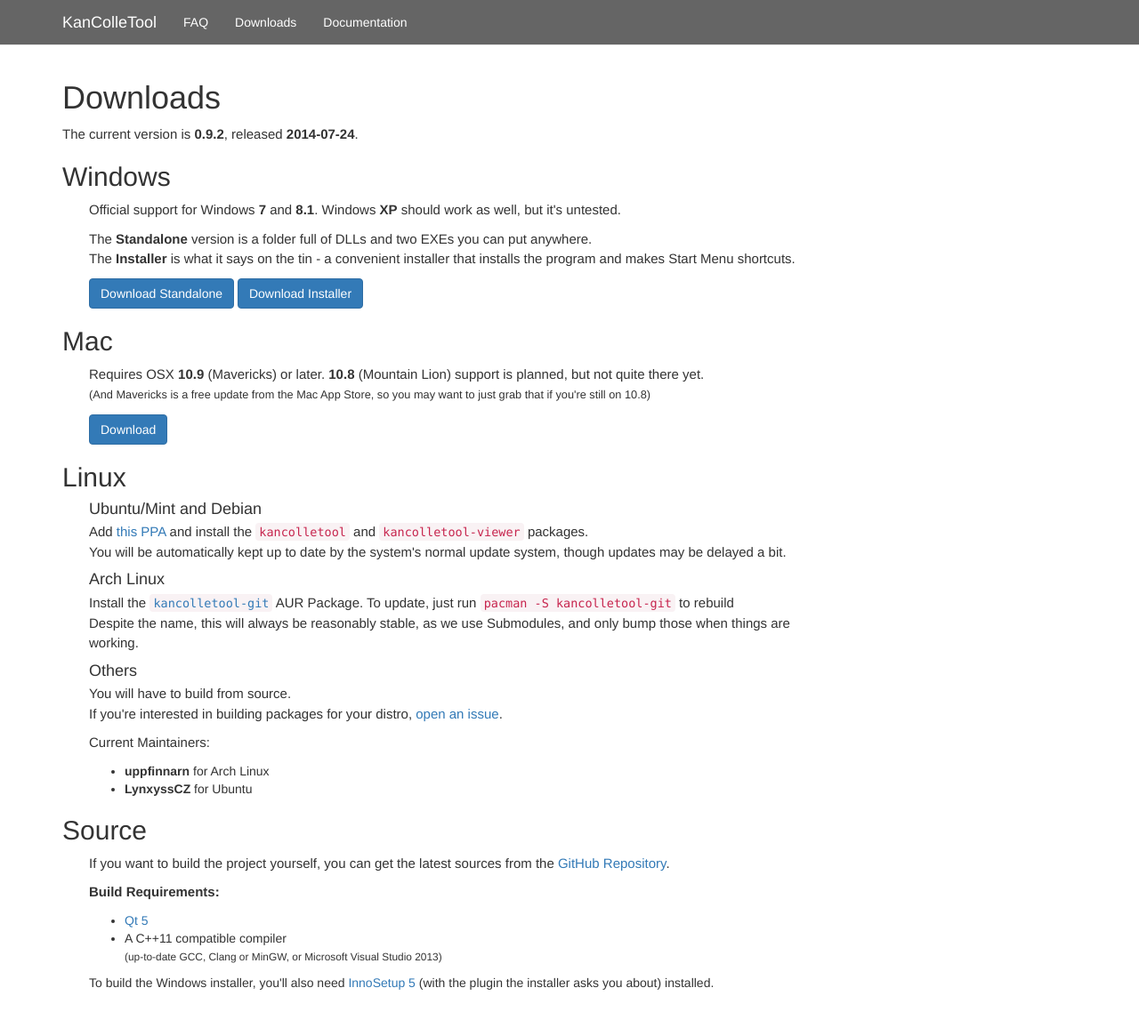
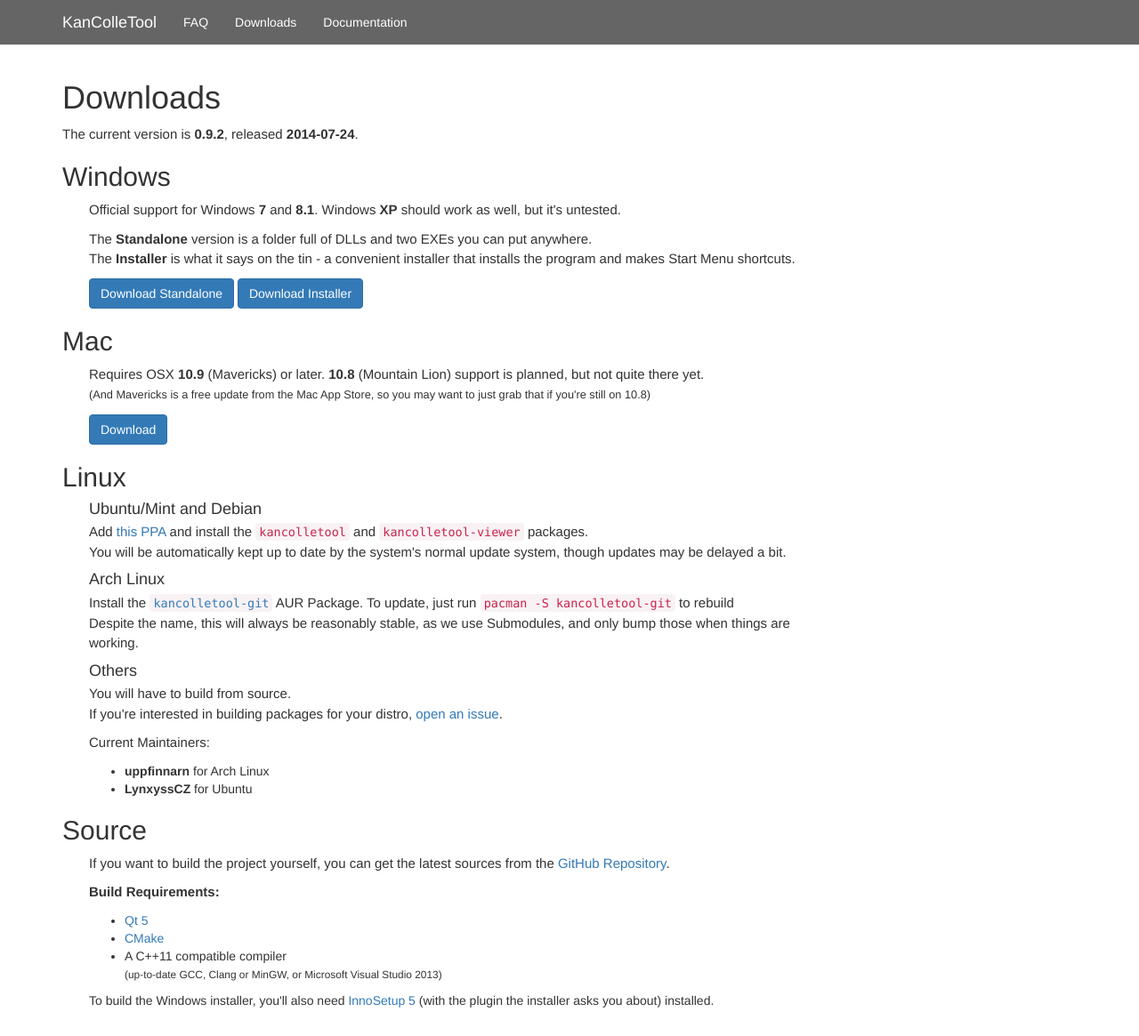
Before and after one commit to KanColleTool/kancolletool.github.io, a Jekyll site: the page built from downloads/index.html, in a window 1280 px wide and 1165 px high. Shown: the whole window at 89% size. Built offline with Jekyll 4.4.1, drawn with Linux system fonts in a browser that asks for light colours; nearby versions of some CDN libraries; Markdown is read by kramdown in place of the engine named in the settings.

Commit message:
Added CMake dependency

```diff
--- a/downloads/index.html
+++ b/downloads/index.html
@@ -69,6 +69,7 @@
 		<strong>Build Requirements:</strong>
 		<ul>
 			<li><a href="http://qt-project.org/">Qt 5</a></li>
+			<li><a href="http://cmake.org/">CMake</a></li>
 			<li>A C++11 compatible compiler<br /><small>(up-to-date GCC, Clang or MinGW, or Microsoft Visual Studio 2013)</small></li>
 		</ul>
 		To build the Windows installer, you'll also need <a href="http://www.jrsoftware.org/isinfo.php">InnoSetup 5</a> (with the plugin the installer asks you about) installed.
```
